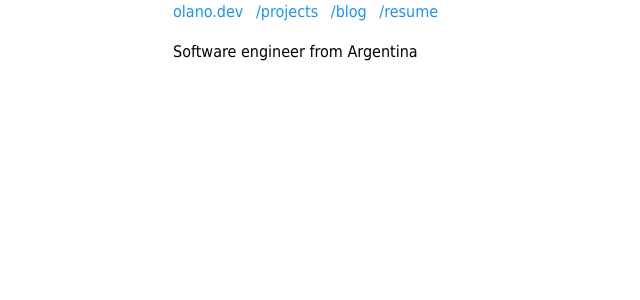
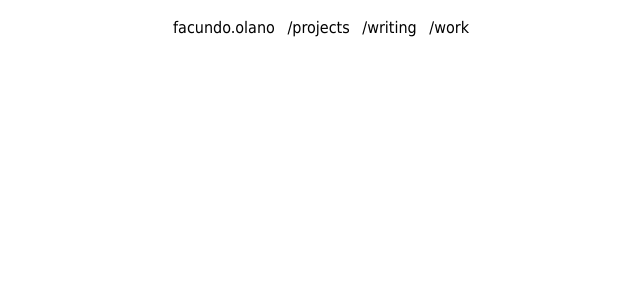
Before and after one commit to facundoolano/olano.dev, a Jekyll site: the page built from index.html, in a window 1280 px wide. Shown: the top 300 px of the page, without its empty margins (67-707 px from the left). Built offline with Jekyll 4.4.1, drawn with Linux system fonts in a browser that asks for light colours.

Commit message:
blog index

```diff
--- a/_layouts/default.html
+++ b/_layouts/default.html
@@ -6,12 +6,14 @@
         <meta name="viewport" content="width=device-width, initial-scale=1">
         <title>olano.dev</title>
         <style>
-         html { color-scheme: light dark;}
+         html { color-scheme: light dark; overflow-y: scroll;}
          body { max-width: 50em; margin: 0 auto; padding: 0 1rem;
+             width: auto;
              font-family: Tahoma, Verdana, Arial, sans-serif;
              line-height: 1.5}
-         .heading {display: flex;align-items:baseline; flex-wrap:wrap;}
-         .heading * {margin-right: .5em; margin-bottom:0}
+         nav {margin: 1rem 0 2rem}
+         nav a { color: unset}
+         nav * {margin-right: .5em; margin-bottom:0}
          h4 {margin-bottom: .5rem}
          ul { padding-bottom: 1rem}
          li { padding-bottom: .5rem; list-style-type: none}
@@ -26,14 +28,14 @@
         </style>
     </head>
     <body>
-        <div class="heading">
-            <span>
-                <a href="/">olano.dev</a>
-                <a href="/projects">/projects</a>
-                <a href="/blog">/blog</a>
-                <a href="https://www.linkedin.com/in/facundoolano/">/resume</a>
-            </span>
-        </div>
+        <nav>
+            <a href="/">facundo.olano</a>
+            <a href="/projects">/projects</a>
+            <a href="/writing">/writing</a>
+            <a href="https://www.linkedin.com/in/facundoolano/">/work</a>
+        </nav>
+
+        <h3>{{ page.title }}</h3>
 
         {{ content }}
     </body>
--- a/index.html
+++ b/index.html
@@ -1,4 +1,3 @@
 ---
 layout: default
 ---
-<p>Software engineer from Argentina</p>
--- a/projects.html
+++ b/projects.html
@@ -1,12 +1,10 @@
 ---
 layout: default
+title: projects
 ---
-
-<h3 id="projacts">Projects </h3>
-
 {% for project in site.data.projects %}
 <li><span class="date">{{ project.date }}</span> <a href="{{ project.url }}">{{project.name}}</a>
     <p>{{ project.description | markdownify }}</p>
-    <hr/>
+    {% unless forloop.last %}<hr/>{% endunless %}
 </li>
 {% endfor %}
```
Also changed, not shown: writing.html (added, +8 -0 lines).
